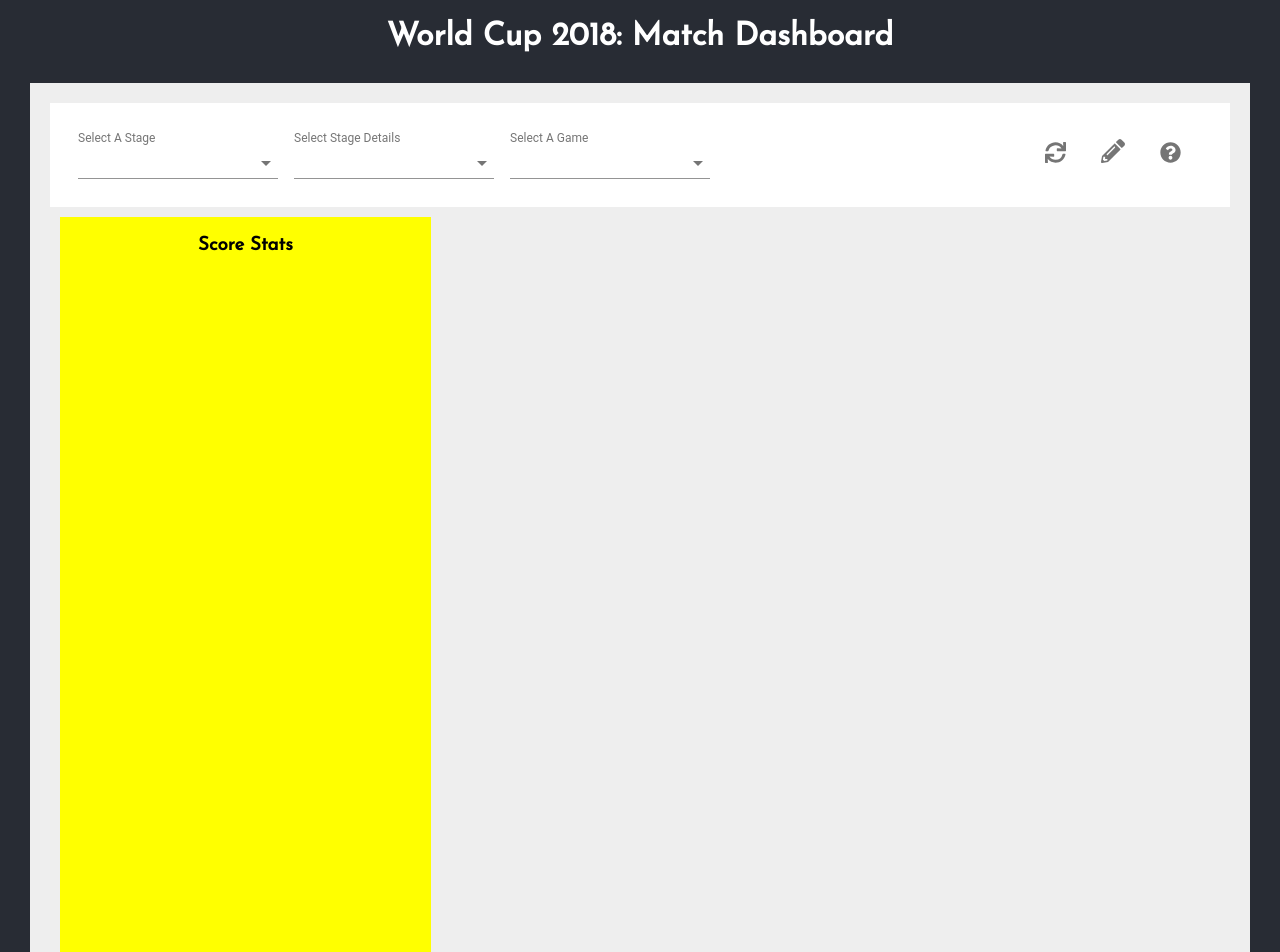
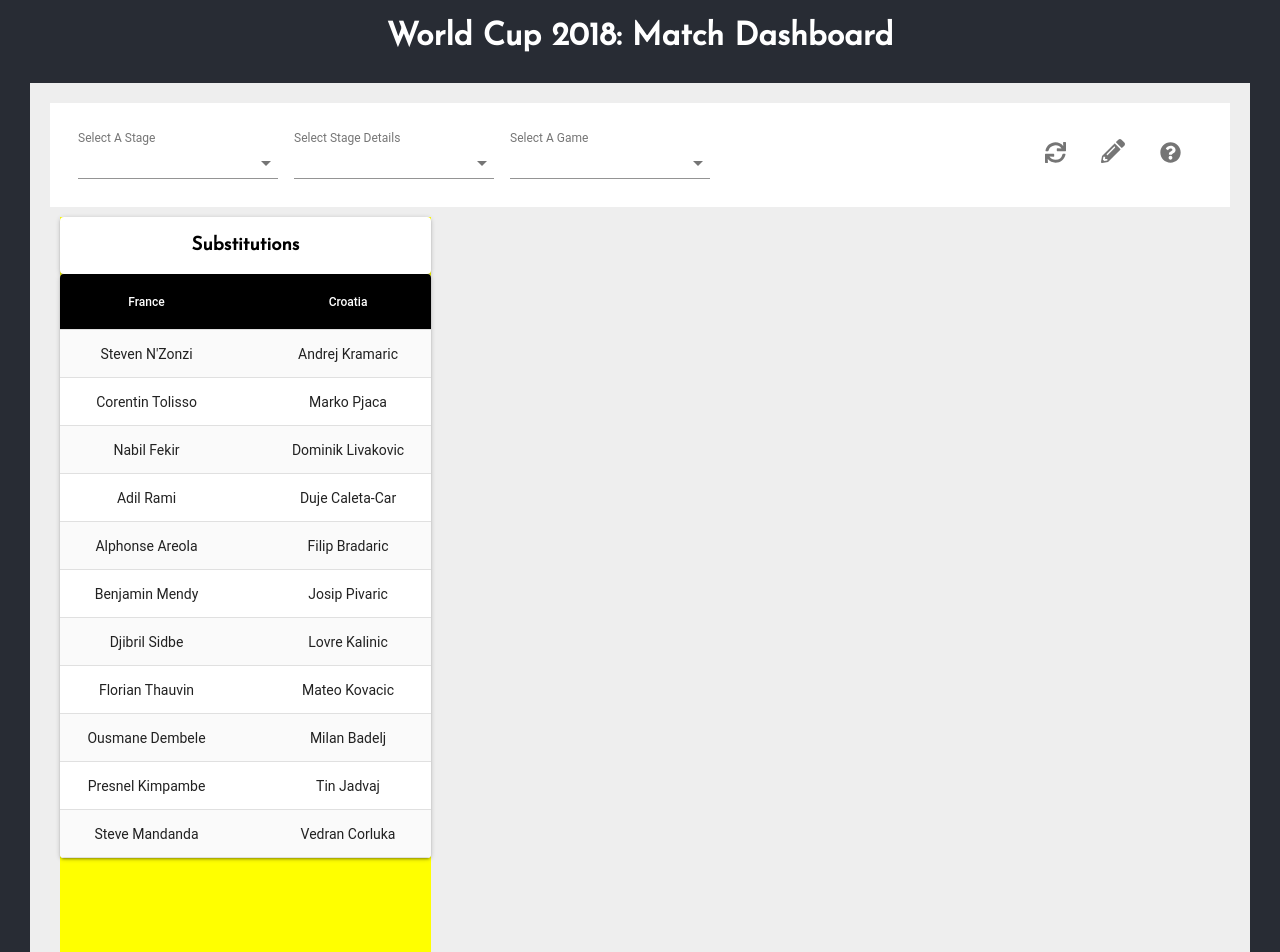
Before and after one commit to YuhanLee/SoccerDashboard, a React (Create React App) app: page / in a window 1280 px wide. Shown: the top 952 px of the page. Built offline with nearby package versions, Linux system fonts and the light colour scheme; a web font is replaced by a local one.

Commit message:
separated each containers and added sub table

```diff
--- a/src/components/Container.jsx
+++ b/src/components/Container.jsx
@@ -3,19 +3,26 @@ import PropTypes from 'prop-types';
 import { withStyles } from '@material-ui/core/styles';
 import Grid from'@material-ui/core/Grid';
 import React from "react";
+import Paper from "@material-ui/core/Paper";
 
-const styles = {
+const styles = theme => ({
   gridStyle: {
     color: 'black',
     paddingTop: 0,
     alignContent: 'center',
     textAlign: 'center',
   },
-};
+
+  paper: {
+    width: "100%",
+    overflowX: "auto"
+  }
+});
 
 class Container extends React.Component {
   state = {
     title: this.props.title,
+    content: this.props.content,
   };
 
   componentDidMount() {
@@ -31,8 +38,10 @@ class Container extends React.Component {
           justify="center"
           alignItems="center">
 
-          <h3>{this.props.title}</h3>
-          </Grid>
+          <Paper className={classes.paper}>
+            <h3 className="row">{this.props.title}</h3>
+          </Paper>
+        </Grid>
       </div>
     );
   }
--- a/src/components/Dashboard.jsx
+++ b/src/components/Dashboard.jsx
@@ -1,5 +1,4 @@
 import React from "react";
-import { Route } from 'react-router-dom';
 import _ from "lodash";
 import { withStyles } from '@material-ui/core/styles';
 import { Responsive, WidthProvider } from "react-grid-layout";
@@ -8,10 +7,12 @@ import FormControl from '@material-ui/core/FormControl';
 import InputLabel from '@material-ui/core/InputLabel';
 import MenuItem from '@material-ui/core/MenuItem';
 import Select from '@material-ui/core/Select';
+import Grid from'@material-ui/core/Grid';
 import { library } from '@fortawesome/fontawesome-svg-core'
 import { FontAwesomeIcon } from '@fortawesome/react-fontawesome'
 import IconButton from '@material-ui/core/IconButton';
 import { faPencilAlt, faQuestionCircle, faSync, faSave } from '@fortawesome/free-solid-svg-icons'
+import SubstitutionContainer  from './SubstitutionContainer';
 
 library.add(faPencilAlt, faQuestionCircle, faSync, faSave)
 
@@ -95,15 +96,6 @@ class Dashboard extends React.Component {
     this.setState({ mounted: true });
   }
 
-  generateDOM() {
-    return _.map(this.state.layouts.lg, function(l, i) {
-      return (
-        <div key={i} style={{backgroundColor: "yellow"}}>
-          <Route exact path='/' render={(props) => <Container title={l.title}{...props}>{i}</Container>} />
-        </div>
-      );
-    });
-  }
   onBreakpointChange = breakpoint => {
     this.setState({
       currentBreakpoint: breakpoint
@@ -117,6 +109,13 @@ class Dashboard extends React.Component {
     const { classes } = this.props;
     return (
       <div className={classes.gridStyle}>
+        <Grid
+          style={{backgroundColor: 'pink'}}
+          container
+          direction="row"
+          justify="center"
+          alignItems="center">
+        </Grid>
         <div className={classes.actionBarStyle}>
           <div className={classes.selectionInputs}>
             <form className={classes.root} autoComplete="off">
@@ -204,25 +203,24 @@ class Dashboard extends React.Component {
         compactType={this.state.compactType}
         preventCollision={!this.state.compactType}
       >
-      {/* <div>
-        <div style={{backgroundColor: "yellow"}}>
-          <Route exact path='/' render={(props) => <Container {...props}>wwwww</Container>} />
+
+        <div key={0} style={{backgroundColor: "yellow"}}>
+          <Container title="Substitutions"> </Container>
+          <SubstitutionContainer/>
         </div>
-        <div style={{backgroundColor: "yellow"}}>
-          <Route exact path='/' render={(props) => <Container {...props}>wwwww</Container>} />
+        <div key={1} style={{backgroundColor: "yellow"}}>
+          <Container title="Game Stats"></Container>
         </div>
-        <div style={{backgroundColor: "yellow"}}>
-          <Route exact path='/' render={(props) => <Container {...props}>wwwww</Container>} />
+        <div key={2} style={{backgroundColor: "yellow"}}>
+          <Container title="Lineup"></Container>
         </div>
-        <div style={{backgroundColor: "yellow"}}>
-          <Route exact path='/' render={(props) => <Container {...props}>wwwww</Container>} />
+        <div key={3} style={{backgroundColor: "yellow"}}>
+          <Container title="Game Stats"></Container>
         </div>
-        <div style={{backgroundColor: "yellow"}}>
-          <Route exact path='/' render={(props) => <Container {...props}>wwwww</Container>} />
+        <div key={4} style={{backgroundColor: "yellow"}}>
+          <Container title="Timeline"></Container>
         </div>
-      </div> */}
 
-      {this.generateDOM()}
       </ResponsiveReactGridLayout>
 
       </div>
@@ -232,13 +230,13 @@ class Dashboard extends React.Component {
 
 
 function generateDefaultLayout() {
-  var scoreContainer = {x: 7, y: 0, w: 3, h: 19, i: "0", title: "Score Stats"};
-  var substitutions = {x: 3, y: 0, w: 4, h: 4, i: "1", title: "Substitutions"};
-  var lineUpContainer = {x: 3, y: 4, w: 4, h: 9, i: "2", title: "Lineup"};
-  var gameStatsContainer = {x: 3, y: 13, w: 4, h: 6, i: "3", title: "Game Stats"};
-  var timelineContainer = {x: 0, y: 0, w: 3, h: 19, i: "4", title: "Timeline"};
+  var subContainer = {x: 7, y: 0, w: 3, h: 19, i: "0"};
+  var scoreContainer = {x: 3, y: 0, w: 4, h: 4, i: "1"};
+  var lineUpContainer = {x: 3, y: 4, w: 4, h: 9, i: "2"};
+  var gameStatsContainer = {x: 3, y: 13, w: 4, h: 6, i: "3"};
+  var timelineContainer = {x: 0, y: 0, w: 3, h: 19, i: "4"};
 
-  var originalContainerConfig = [ scoreContainer, substitutions, lineUpContainer, gameStatsContainer, timelineContainer];
+  var originalContainerConfig = [ subContainer, scoreContainer, lineUpContainer, gameStatsContainer, timelineContainer];
   return originalContainerConfig;
 }
 
--- /dev/null
+++ b/src/components/SubstitutionContainer.jsx
@@ -0,0 +1,86 @@
+
+import { withStyles } from '@material-ui/core/styles';
+import React from "react";
+import Table from "@material-ui/core/Table";
+import TableBody from "@material-ui/core/TableBody";
+import TableCell from "@material-ui/core/TableCell";
+import TableHead from "@material-ui/core/TableHead";
+import TableRow from "@material-ui/core/TableRow";
+import Paper from "@material-ui/core/Paper";
+
+const CustomTableCell = withStyles(theme => ({
+  head: {
+    backgroundColor: theme.palette.common.black,
+    color: theme.palette.common.white
+  },
+  body: {
+    fontSize: 14
+  }
+}))(TableCell);
+
+const styles = theme => ({
+  root: {
+    width: "100%",
+    overflowX: "auto",
+    overflowY: "scroll"
+  },
+  table: {
+    minWidth: 200
+  },
+  row: {
+    "&:nth-of-type(odd)": {
+      backgroundColor: theme.palette.background.default
+    }
+  }
+});
+
+const sub = [
+  createData("Steven N'Zonzi", "Andrej Kramaric"),
+  createData("Corentin Tolisso", "Marko Pjaca"),
+  createData("Nabil Fekir", "Dominik Livakovic"),
+  createData("Adil Rami", "Duje Caleta-Car"),
+  createData("Alphonse Areola", "Filip Bradaric"),
+  createData("Benjamin Mendy", "Josip Pivaric"),
+  createData("Djibril Sidbe", "Lovre Kalinic"),
+  createData("Florian Thauvin", "Mateo Kovacic"),
+  createData("Ousmane Dembele", "Milan Badelj"),
+  createData("Presnel Kimpambe", "Tin Jadvaj"),
+  createData("Steve Mandanda", "Vedran Corluka")
+];
+
+let id = 0;
+function createData(franceName, croatiaName) {
+  id += 1;
+  return { id, franceName, croatiaName };
+}
+class SubstitutionContainer extends React.Component {
+
+  render() {
+    const { classes } = this.props;
+
+    return (
+      <Paper className={classes.root}>
+        <Table className={classes.table}>
+          <TableHead>
+            <TableRow>
+              <CustomTableCell align="center">France</CustomTableCell>
+              <CustomTableCell align="center">Croatia</CustomTableCell>
+            </TableRow>
+          </TableHead>
+          <TableBody>
+            {
+              sub.map(row => (
+              <TableRow className={classes.row} key={row.id}>
+                <CustomTableCell align="center">{row.franceName}</CustomTableCell>
+                <CustomTableCell align="center">{row.croatiaName}</CustomTableCell>
+              </TableRow>
+            ))}
+          </TableBody>
+        </Table>
+      </Paper>
+    );
+  }
+}
+
+
+export default withStyles(styles)(SubstitutionContainer);
```
